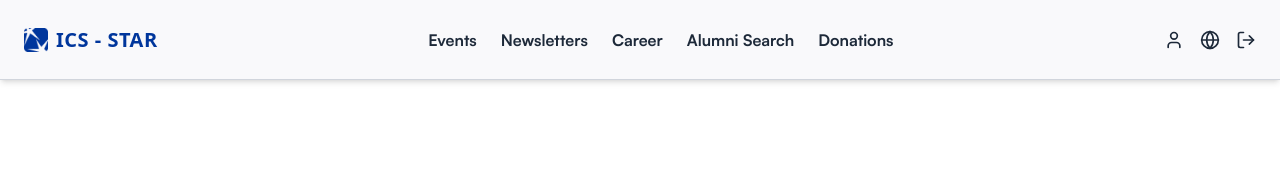
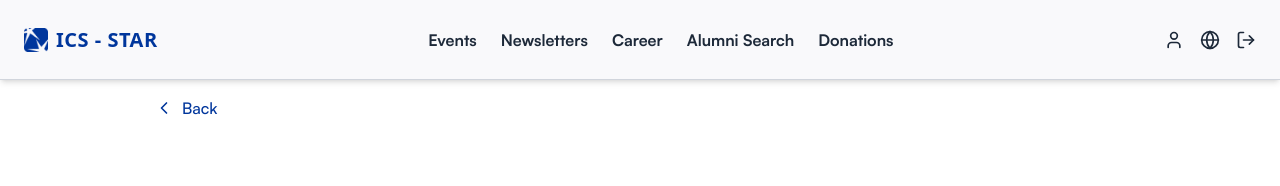
Before and after one commit to cazhiareese/ICS-STAR, a React (Vite) app in the folder app/: page /alumni/jobPosting/report/1 in a window 1280 px wide. Shown: the top 186 px of the page. Built offline with nearby package versions, Linux system fonts and the light colour scheme; no server answers.

Commit message:
feat: imported params and back button component for navigation

```diff
--- a/app/src/RootPages/AlumniPages/job-posting/reportjobposting.jsx
+++ b/app/src/RootPages/AlumniPages/job-posting/reportjobposting.jsx
@@ -1,5 +1,7 @@
 // ReportJobPosting.jsx
 import React, { useEffect, useState } from "react";
+import { useParams } from "react-router-dom";
+import BackButton from "../../../components/backbutton";
 
 function ReportJobPosting (){
     const [jobOverview, setJobOverview] = useState(null);
@@ -34,6 +36,9 @@ function ReportJobPosting (){
       }, [id, token]);
   return (
 <div className="w-full max-w-[1100px] mx-auto p-4">
+<div className="sm:pl-12">
+      <BackButton label="Back" />
+      </div>
     </div>
   );
 };
```
